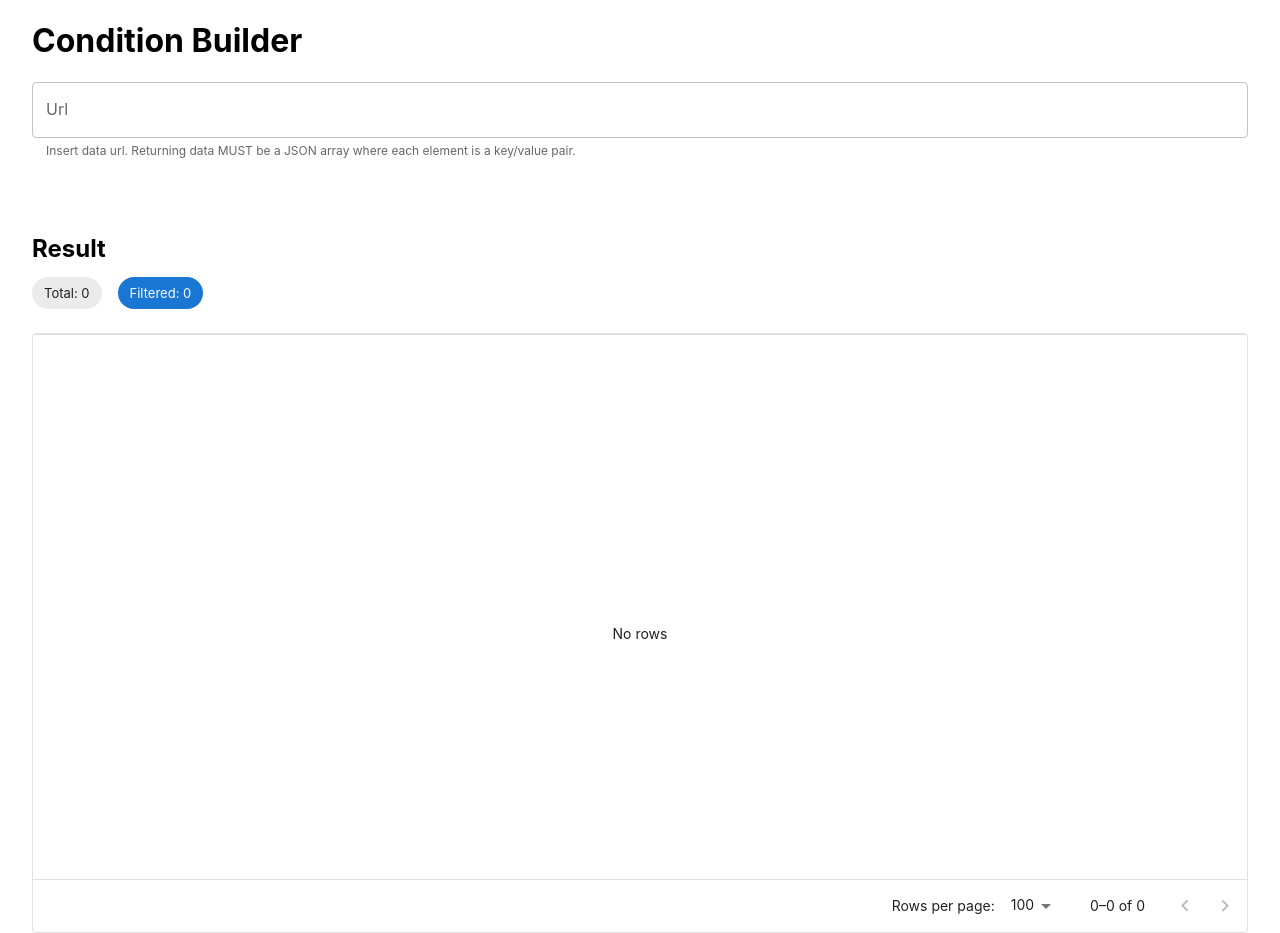
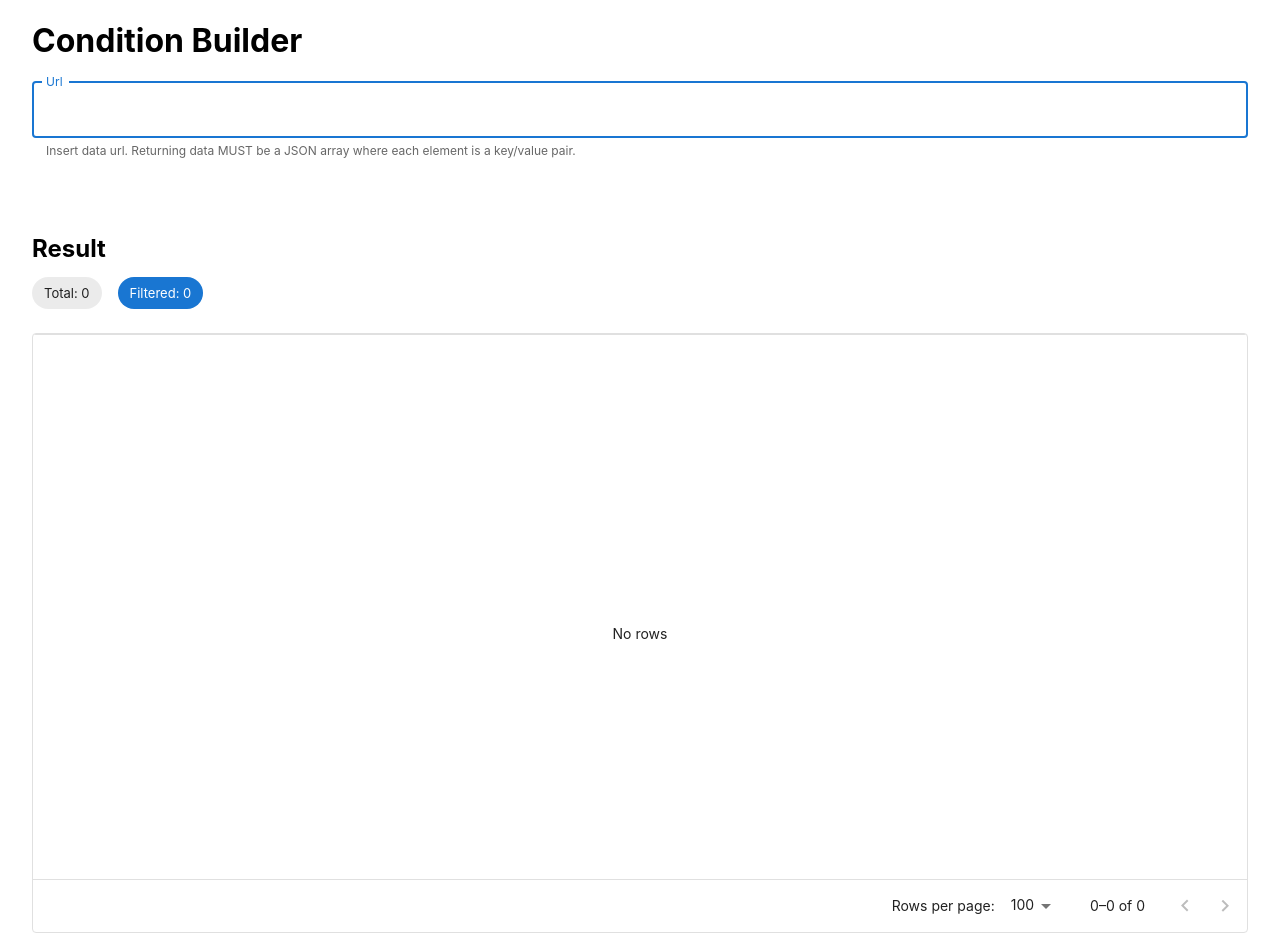
Before and after one commit to onionringbearer/condition-builder, a React (Create React App) app: page / in a window 1280 px wide. Built offline with nearby package versions, Linux system fonts and the light colour scheme.

Commit message:
feature: add loading animation feature: add error messages on failed response

```diff
--- a/package.json
+++ b/package.json
@@ -15,6 +15,7 @@
     "@types/node": "^16.18.97",
     "@types/react": "^18.3.1",
     "@types/react-dom": "^18.3.0",
+    "axios": "^1.6.8",
     "react": "^18.3.1",
     "react-app-rewired": "^2.2.1",
     "react-dom": "^18.3.1",
--- a/src/api/useGetData.ts
+++ b/src/api/useGetData.ts
@@ -1,4 +1,5 @@
 import { Dataset } from "@/core/types/utility";
+import axios from "axios";
 import { useEffect, useState } from "react";
 
 type UseGetDataReturnType = {
@@ -17,21 +18,24 @@ const useGetData = (url: string): UseGetDataReturnType => {
     setIsLoading(true);
 
     try {
-      const response = await fetch(newUrl);
-      const data = await response.json();
+      const response = await axios.get<Dataset>(newUrl);
+      const data = response.data;
       setData(data);
     } catch (error) {
+      console.error(error);
+      setData([]);
       setIsError(true);
+    } finally {
+      setIsLoading(false);
     }
-
-    setIsLoading(false);
   };
 
   useEffect(() => {
     if (url) {
       fetchData(url);
     } else {
-      setData(null);
+      setIsError(false);
+      setData([]);
     }
   }, [url]);
 
--- a/src/components/results-table/results-table.tsx
+++ b/src/components/results-table/results-table.tsx
@@ -3,6 +3,7 @@ import Box from "@mui/material/Box";
 import Chip from "@mui/material/Chip";
 import Typography from "@mui/material/Typography";
 import { DataGrid, GridColDef } from "@mui/x-data-grid";
+import { GridInitialStateCommunity } from "@mui/x-data-grid/models/gridStateCommunity";
 import { PropsWithChildren, useMemo } from "react";
 
 import * as styles from "./styles";
@@ -11,9 +12,23 @@ type ResultTableProps = PropsWithChildren & {
   results: Dataset;
   fields: string[] | null;
   total: number;
+  isLoading?: boolean;
 };
 
-const ResultsTable = ({ results, fields, total }: ResultTableProps) => {
+const initialDatagridState: GridInitialStateCommunity = {
+  pagination: {
+    paginationModel: {
+      pageSize: 100,
+    },
+  },
+};
+
+const ResultsTable = ({
+  results,
+  fields,
+  total,
+  isLoading,
+}: ResultTableProps) => {
   const columns: GridColDef[] = useMemo(() => {
     return fields ? fields.map((field) => ({ field: field, flex: 1 })) : [];
   }, [fields]);
@@ -38,13 +53,8 @@ const ResultsTable = ({ results, fields, total }: ResultTableProps) => {
         rows={rows}
         columns={columns}
         sx={styles.dataGrid}
-        initialState={{
-          pagination: {
-            paginationModel: {
-              pageSize: 100,
-            },
-          },
-        }}
+        loading={isLoading}
+        initialState={initialDatagridState}
         pageSizeOptions={[50, 100, 200]}
         disableRowSelectionOnClick
         disableColumnMenu
--- a/src/components/results-table/styles.ts
+++ b/src/components/results-table/styles.ts
@@ -12,6 +12,10 @@ const chipsContainer: SxProps = {
 
 const dataGrid: SxProps = {
   ".MuiDataGrid-columnSeparator": { visibility: "visible" },
+  ".MuiCircularProgress-root": {
+    width: "6.25rem !important", // MUI adds inline width and height
+    height: "6.25rem !important", // Need to override with !important
+  },
 };
 
 export { tableContainer, boldHeader, chipsContainer, dataGrid };
--- a/src/components/url-textfield/index.ts
+++ b/src/components/url-textfield/index.ts
@@ -1 +1 @@
-export { default } from "./url-textfield";
+export { default, type UrlTextFieldErrorMessages } from "./url-textfield";
--- a/src/components/url-textfield/url-textfield.tsx
+++ b/src/components/url-textfield/url-textfield.tsx
@@ -1,12 +1,21 @@
 import { UrlRegex } from "@/lib/utils/regex";
 import TextField, { TextFieldProps } from "@mui/material/TextField";
-import { useEffect, useState } from "react";
+import { useEffect, useMemo, useState } from "react";
+
+export type UrlTextFieldErrorMessages = {
+  default: string;
+  responseError: string;
+};
 
 type UrlTextFieldProps = Omit<TextFieldProps, "onChange"> & {
   /** The helper text to be displayed. */
   tip?: string;
   /** The error message to be displayed when the URL is invalid. Will replace `tip`.  */
-  errorMessage?: string;
+  errorMessage?: UrlTextFieldErrorMessages;
+  /** If true, the input will be marked as invalid. */
+  responseError?: boolean;
+  /** The error message to be displayed when the URL fails to produce a valid response. Will replace `tip`. */
+  responseErrorMessage?: string;
   /**
    * Callback function to be called when the URL changes.
    *
@@ -18,29 +27,46 @@ type UrlTextFieldProps = Omit<TextFieldProps, "onChange"> & {
   onChange?: (url: string) => void;
 };
 
+const defaultErrorMessages: UrlTextFieldErrorMessages = {
+  default: "Invalid URL",
+  responseError: "Failed to fetch data",
+};
+
 /**
  * An MUI textfield that validates the input as a URL.
  */
 const UrlTextField = ({
   label,
   tip = "",
-  errorMessage = "",
+  errorMessage = defaultErrorMessages,
+  responseError,
   onChange,
   ...rest
 }: UrlTextFieldProps): JSX.Element => {
-  const [url, setUrl] = useState("");
-  const [helperText, setHelperText] = useState(tip);
-  const [error, setError] = useState(false);
+  const [url, setUrl] = useState<string>("");
+  const [error, setError] = useState<boolean>(false);
 
   const validateUrl = (url: string): boolean => {
     return !url || UrlRegex.test(url);
   };
 
   useEffect(() => {
+    console.log(error);
+  }, [error]);
+
+  useEffect(() => {
     const isValidUrl = validateUrl(url);
     setError(!isValidUrl);
-    setHelperText(isValidUrl ? tip : errorMessage);
-  }, [url, errorMessage, tip]);
+    // eslint-disable-next-line react-hooks/exhaustive-deps
+  }, [url]);
+
+  const helperText = useMemo(
+    () =>
+      (responseError && errorMessage.responseError) ||
+      (error && errorMessage.default) ||
+      tip,
+    [responseError, error, errorMessage, tip]
+  );
 
   const handleUrlChange = (event: React.ChangeEvent<HTMLInputElement>) => {
     const newUrl = event.target.value.trim();
@@ -56,7 +82,7 @@ const UrlTextField = ({
       label={label}
       value={url}
       helperText={helperText}
-      error={error}
+      error={error || responseError}
       onChange={handleUrlChange}
       {...rest}
     />
--- a/src/features/condition-builder/condition-builder.tsx
+++ b/src/features/condition-builder/condition-builder.tsx
@@ -1,10 +1,16 @@
 import useGetData from "@/api/useGetData";
-import UrlTextField from "@/components/url-textfield";
+import UrlTextField, {
+  UrlTextFieldErrorMessages,
+} from "@/components/url-textfield";
 import Box from "@mui/material/Box";
 import { SxProps } from "@mui/material/styles";
-import { useMemo, useState } from "react";
+import { useEffect, useMemo, useState } from "react";
 import { default as Builder } from "@/components/condition-builder";
-import { invalidUrlMessage, urlInputTip } from "./constants";
+import {
+  invalidUrlMessage,
+  noDataFoundMessage,
+  urlInputTip,
+} from "./constants";
 import useGetFilteredData from "./useGetFilteredData";
 import { ConditionsMap } from "@/core/types/condition";
 import ResultsTable from "@/components/results-table";
@@ -13,11 +19,20 @@ const addressBarStyles: SxProps = {
   marginBottom: "2rem",
 };
 
+const errorMessages: UrlTextFieldErrorMessages = {
+  default: invalidUrlMessage,
+  responseError: noDataFoundMessage,
+};
+
 const ConditionBuilder = (): JSX.Element => {
   const [url, setUrl] = useState<string>("");
   const [conditions, setConditions] = useState<ConditionsMap>(new Map());
-  const { data } = useGetData(url);
+  const { data, isError, isLoading } = useGetData(url);
   const { filteredData } = useGetFilteredData(data, conditions);
+
+  useEffect(() => {
+    console.log(isError);
+  }, [isError]);
 
   const handleUrlChange = (url: string): void => {
     setUrl(url);
@@ -35,17 +50,21 @@ const ConditionBuilder = (): JSX.Element => {
     <Box>
       <UrlTextField
         fullWidth
+        autoFocus
         label="Url"
         tip={urlInputTip}
-        errorMessage={invalidUrlMessage}
+        responseError={isError}
+        errorMessage={errorMessages}
         sx={addressBarStyles}
         onChange={handleUrlChange}
+        inputProps={{ readOnly: isLoading }}
       />
       {fields && <Builder fields={fields} onChange={handleChange} />}
       <ResultsTable
         results={filteredData}
         fields={fields}
         total={data?.length || 0}
+        isLoading={isLoading}
       ></ResultsTable>
     </Box>
   );
--- a/src/features/condition-builder/constants.ts
+++ b/src/features/condition-builder/constants.ts
@@ -1,3 +1,5 @@
 export const urlInputTip =
   "Insert data url. Returning data MUST be a JSON array where each element is a key/value pair.";
 export const invalidUrlMessage = "Please enter a valid URL.";
+export const noDataFoundMessage =
+  "No data found for the given URL. Returning data MUST be a JSON array where each element is a key/value pair.";
```
Also changed, not shown: 1 other file (tests, documents, lock files or other folders).
